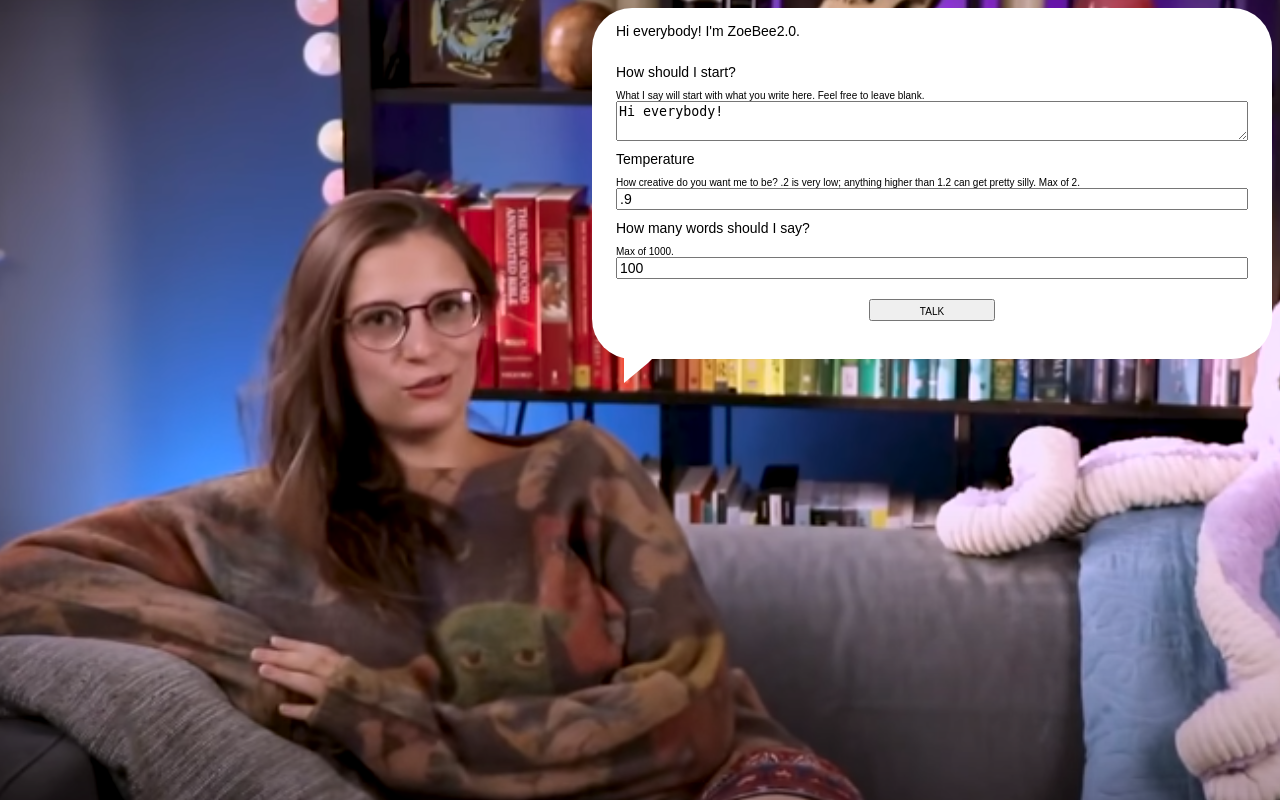
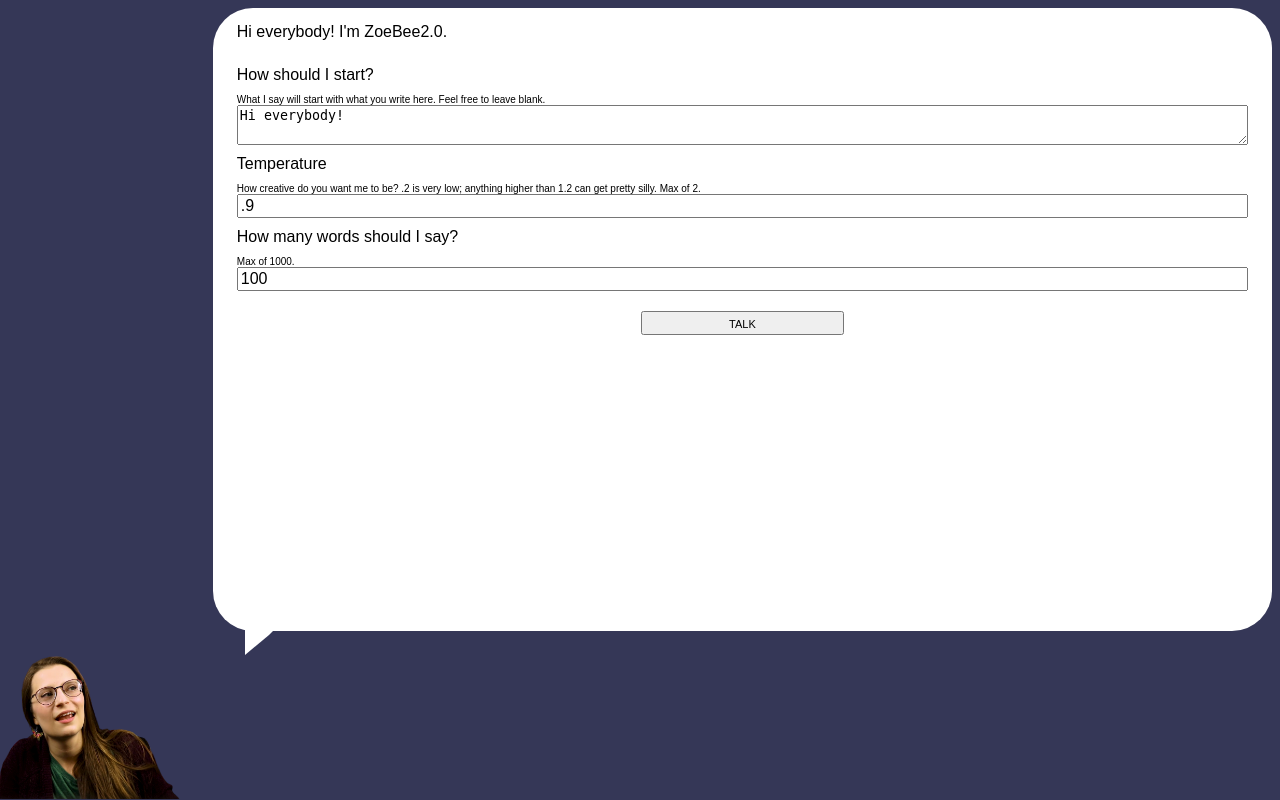
Before and after one commit to thiscoldhouse/zoebee2.0, a Flask app: page / in a window 1280 px wide. Run offline with Flask 2, Linux system fonts and the light colour scheme; some libraries are stand-ins or nearby versions.

Commit message:
Update static assets and html

```diff
--- a/templates/index.html
+++ b/templates/index.html
@@ -13,6 +13,9 @@
       <div id="result-text"></div>
       <button id="go-again">go again</button>
     </div>
+    <!-- <div class="zoe-face"> -->
+      <!-- </div> -->
+    <img src="/static/zoe1.png" id="zoe-face">
     <div id="form" class="bubble">
       <div id="explanatory-text">
         Hi everybody! I'm ZoeBee2.0.
@@ -95,25 +98,25 @@
     </script>
     <style>
       body {
-          background-image: url('/static/zoe.png');
-          background-repeat: no-repeat;
-          background-position: left;
           background-color: #353757;
+          overflow: hidden;
       }
-      @media only screen and (max-width: 600px) {
-          body{
-              background-size: auto 42%;
-          }
+      #zoe-face{
+          height: 175px;
+          width: auto;
+          position: absolute;
+          bottom: 1px;
+          left: -65px;
       }
-
       button {
           font-variant: small-caps;
           width: 20%;
+          min-width: 50px;
           left: 40%;
           text-align: center;
           position: relative;
           margin-top: 20px;
-          font-size: 14px;
+          font-size: 16px;
       }
 
       .helper{
@@ -138,15 +141,15 @@
       }
       #form input{
           float: left;
-          font-size: 14px;
+          font-size: 16px;
           width: 100%;
       }
       #spinny-container{
           position: absolute;
           background-color: gray;
           opacity: 50%;
-          width: 100%;
-          height: 100%;
+          width: 104%;
+          height: 104%;
           z-index: 10000;
           overflow: hidden;
       }
@@ -177,9 +180,10 @@
       .bubble {
           position: relative;
           font-family: sans-serif;
-          font-size: 14px;
-          width: 50%;
-          max-width: 50%;
+          font-size: 16px;
+          max-width: 80%;
+          width: 80%;
+          height: calc(100% - 200px);
           background: #fff;
           border-radius: 40px;
           padding: 24px;
```
Also changed, not shown: static/zoe.png (deleted), static/zoe1.png (added), 1 other file.
